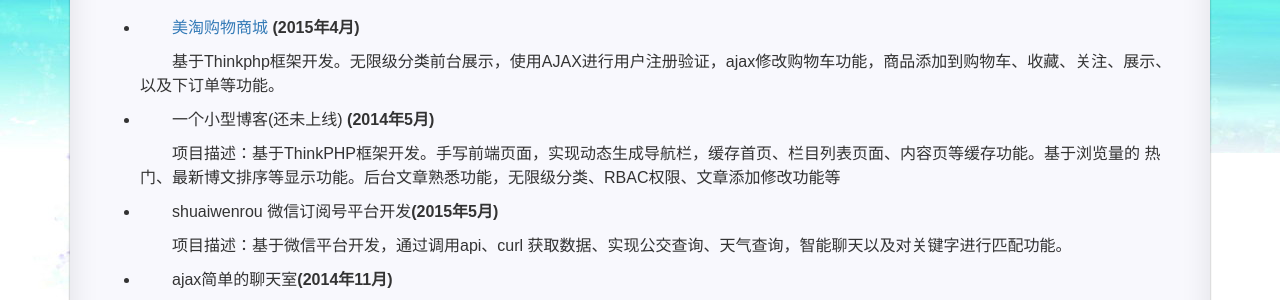
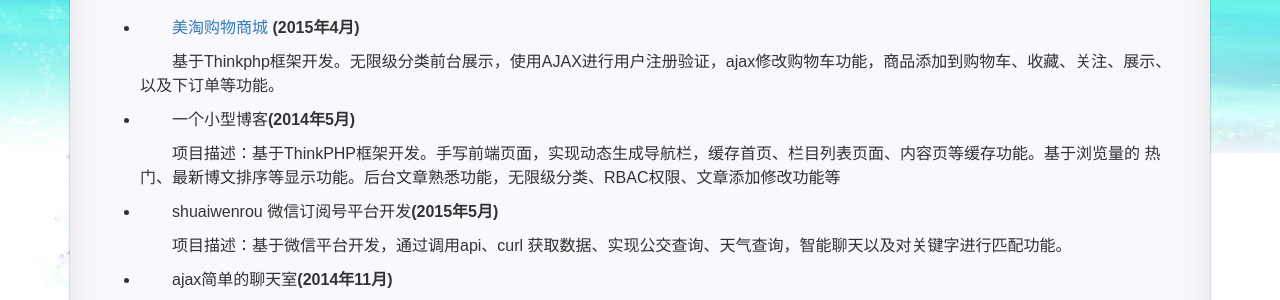
Before and after one commit to hexing-w/hexing-w.github.io, a Jekyll site: the page built from pages/2about.md, in a window 1280 px wide. Shown: the part 1338-1638 px from the top of the page. Built offline with Jekyll 4.4.1, drawn with Linux system fonts in a browser that asks for light colours; nearby versions of some CDN libraries; comment, search, counter and statistics services are not loaded; a style sheet for code colours, icons or effects is not loaded.

Commit message:
Update 2about.md

```diff
--- a/pages/2about.md
+++ b/pages/2about.md
@@ -61,7 +61,7 @@ icon: glyphicon-heart
    基于Thinkphp框架开发。无限级分类前台展示，使用AJAX进行用户注册验证，ajax修改购物车功能，商品添加到购物车、收藏、关注、展示、以及下订单等功能。
 
 
-* 一个小型博客(还未上线) <strong>(2014年5月) </strong>
+* 一个小型博客<strong>(2014年5月) </strong>
 
      项目描述：基于ThinkPHP框架开发。手写前端页面，实现动态生成导航栏，缓存首页、栏目列表页面、内容页等缓存功能。基于浏览量的    热门、最新博文排序等显示功能。后台文章熟悉功能，无限级分类、RBAC权限、文章添加修改功能等
 
```
